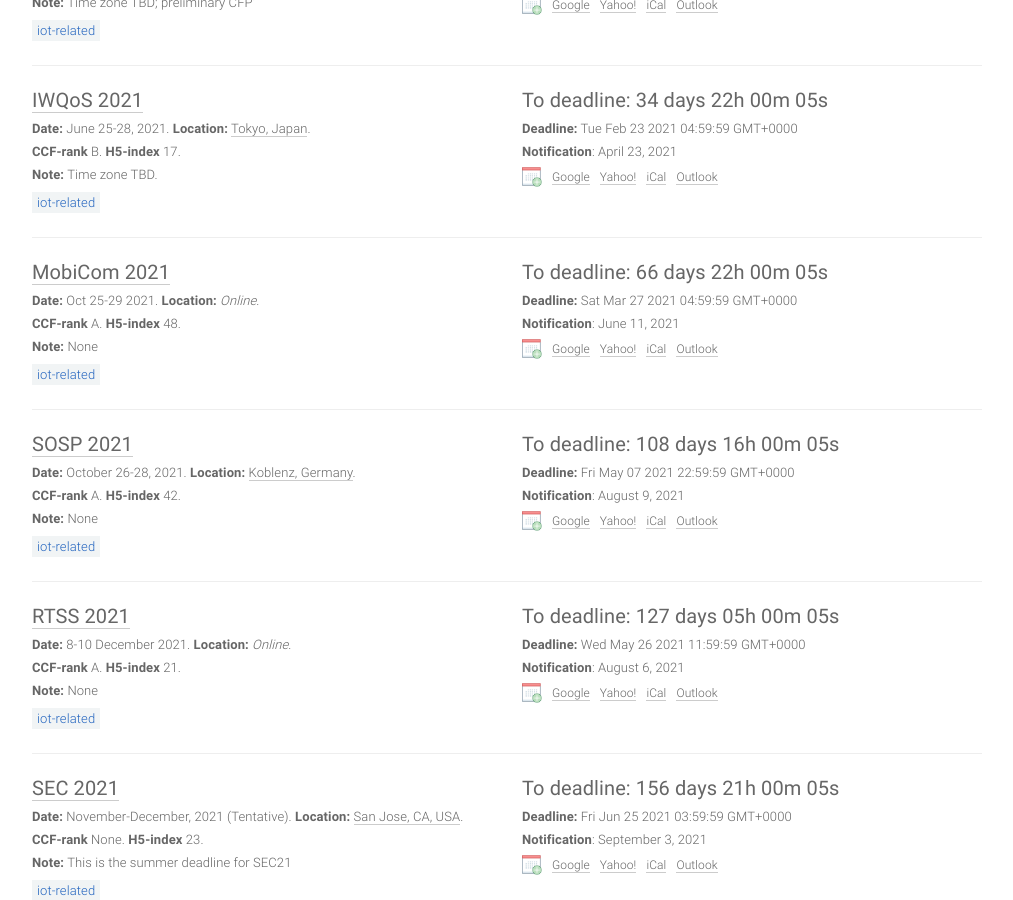
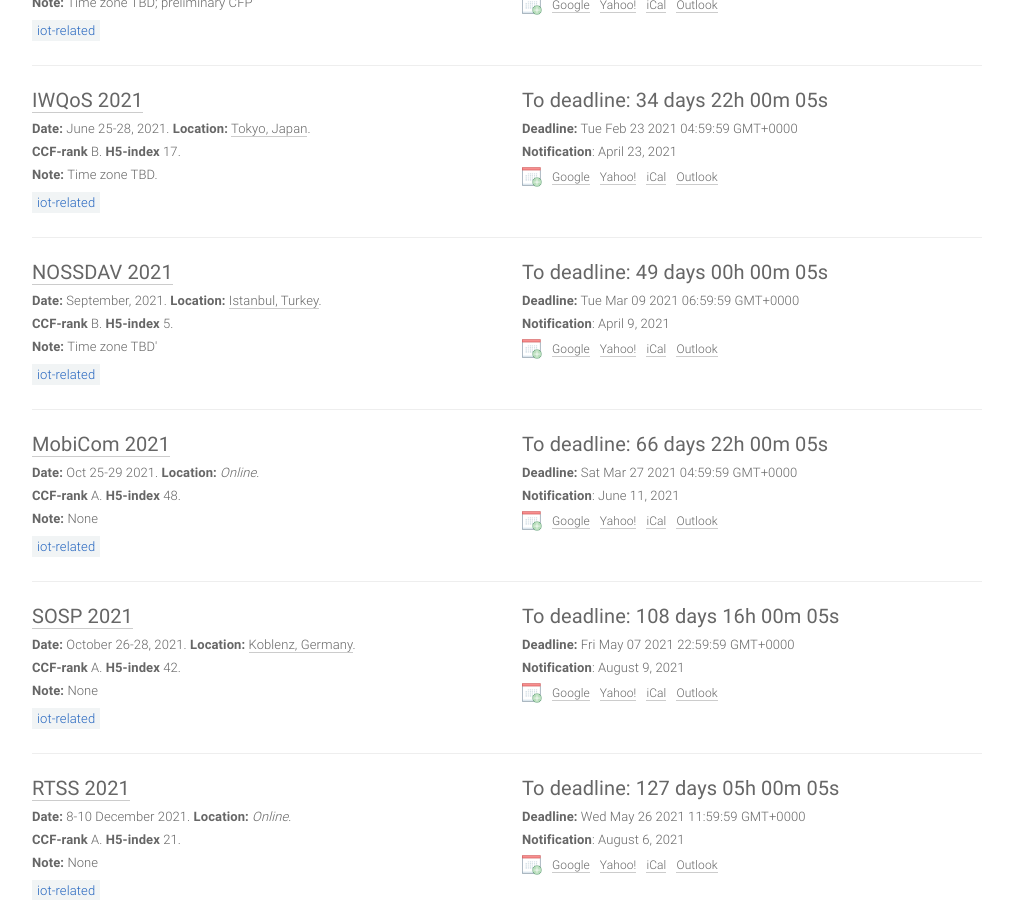
Before and after one commit to liborui/iot-conf-deadlines, a Jekyll site: the page built from index.html, in a window 1280 px wide and 900 px high, scrolled down 1356 px. Shown: the whole window, without its empty margins (133-1146 px from the left). Built offline with Jekyll 4.4.1, drawn with Linux system fonts in a browser that asks for light colours; a script that is not in the unit is left out.

Commit message:
add NOSSDAV'21

```diff
--- a/_data/conferences.yml
+++ b/_data/conferences.yml
@@ -1,4 +1,19 @@
 ---
+- title: NOSSDAV
+  hindex: 5
+  ccf: B
+  year: 2021
+  id: nossdav21spring
+  link: https://nossdav.org/2021/
+  abstract_deadline: '2021-03-05 23:59:59'
+  deadline: '2021-03-08 23:59:59'
+  timezone: UTC-7
+  notification: April 9, 2021
+  conf_date: September, 2021
+  place: Istanbul, Turkey
+  sub: IOT
+  note: Time zone TBD'
+
 - title: SECON
   hindex: 22
   ccf: B
@@ -97,7 +112,6 @@
   conf_end: '2021-07-10'
   place: Washington DC, USA
   sub: IOT
-
 
 - title: SEC
   hindex: 23
```
